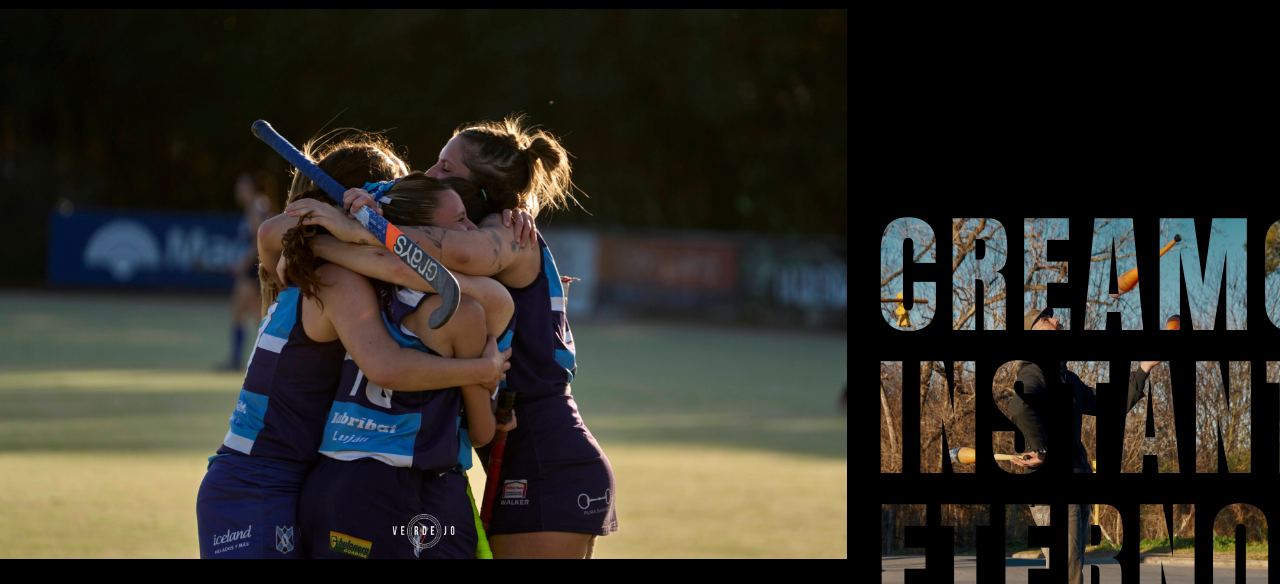
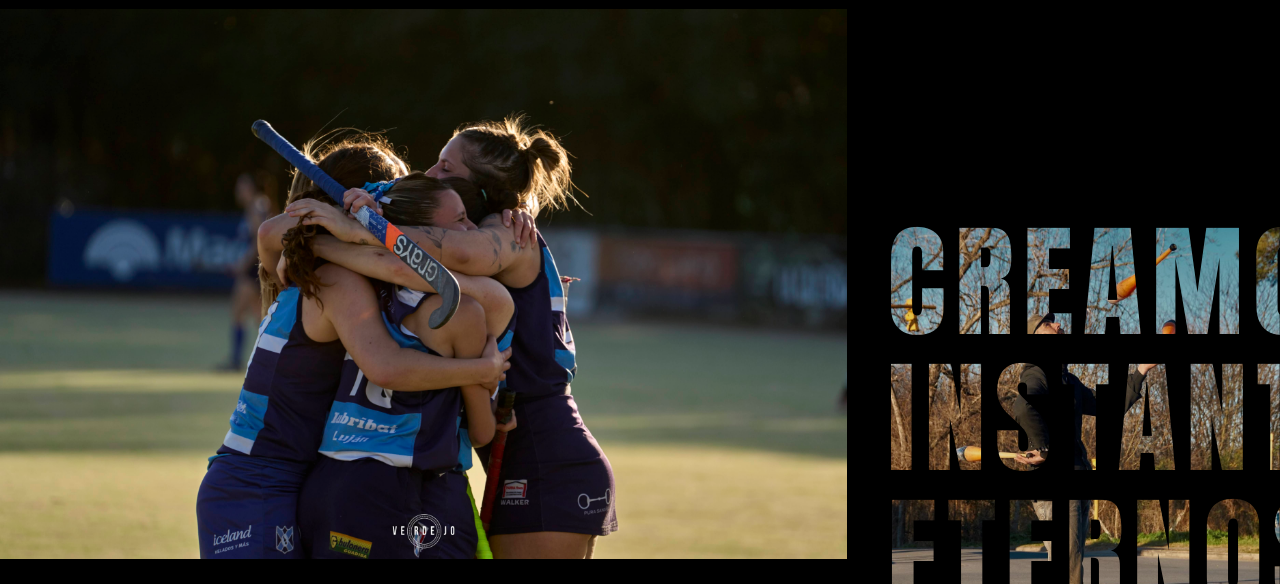
Before and after one commit to Venzoneta/DesarrolloWebCoderHouse, a plain HTML site: page html/index.html in a window 1280 px wide. In both pictures the pointer is over the element 1083 px from the left and 634 px from the top of the page. Shown: the part 216-800 px from the top of the page. Drawn offline with nearby package versions, Linux system fonts and the light colour scheme; a web font is replaced by a local one.

Commit message:
nueva imagen

```diff
--- a/css/styles.css
+++ b/css/styles.css
@@ -105,7 +105,10 @@ grid-area: 1/3/4/4;
                 background-clip: text;
                }
 
-
+.grid-item2 H1:hover{
+    transform: scale(0.95);
+    transition: 0.3;
+}
 
 .grid-container2 {
     display: grid;
```
Also changed, not shown: html/index.html (+1 -0 lines), images/rugby7.jpg (added).
